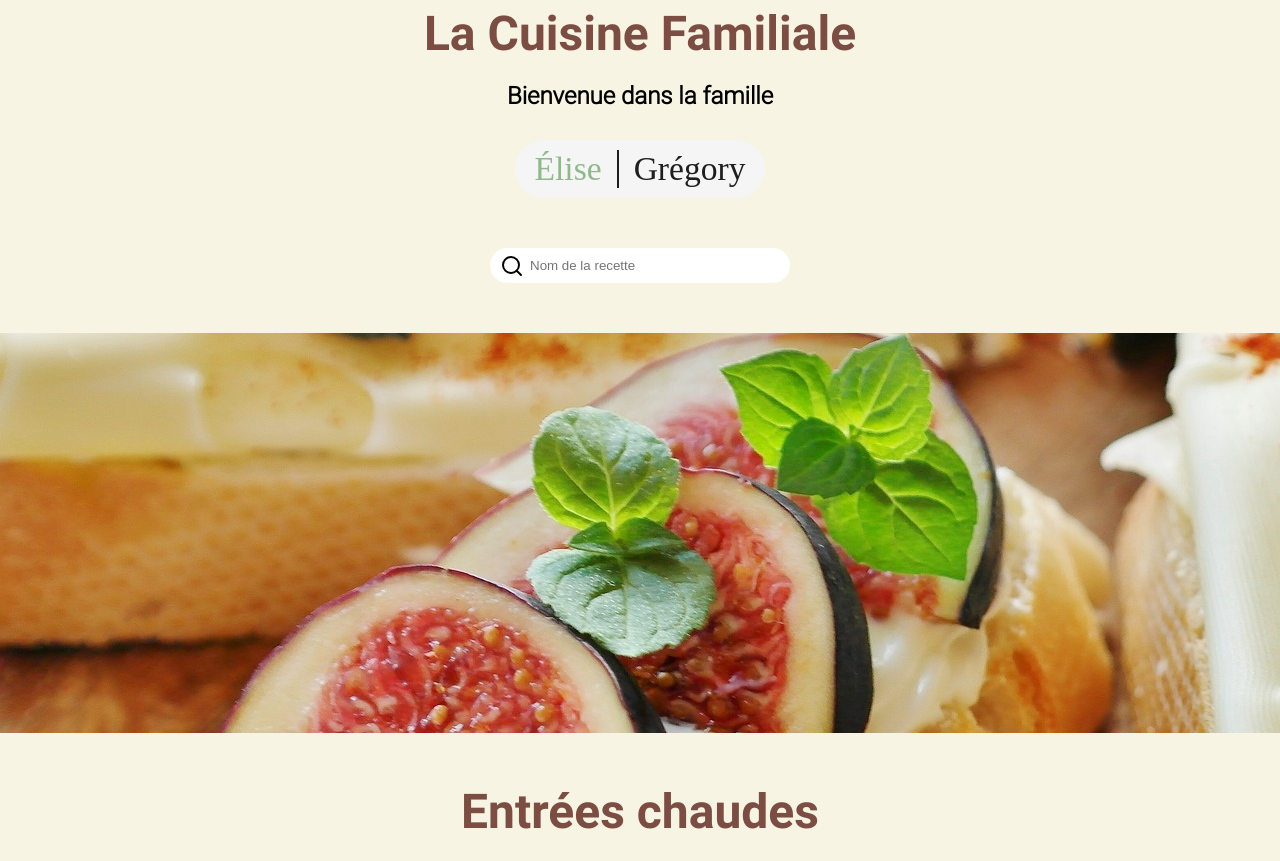
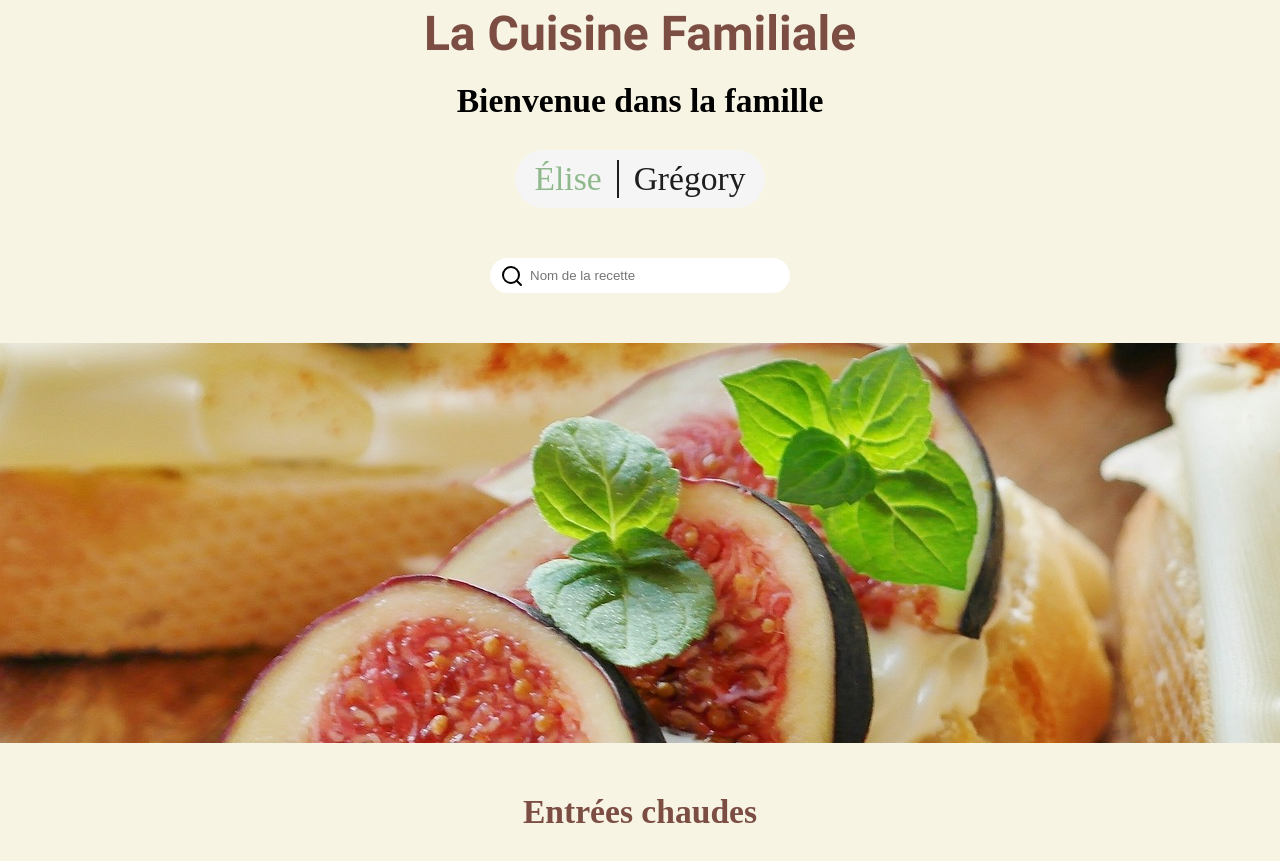
Before and after one commit to GregoryVDev/BlogCuisine, a PHP site: page /eliseentreechaude.php in a window 1280 px wide. Shown: the part 441-1302 px from the top of the page. Before the commit the page ends 1270 px from the top, so only its background shows below. Run offline with PHP 8.4, Linux system fonts and the light colour scheme; some web fonts are replaced.

Commit message:
Edited h1 by h2

```diff
--- a/src/css/entreeelise.css
+++ b/src/css/entreeelise.css
@@ -10,3 +10,8 @@
   height: 400px;
   margin-bottom: 50px;
 }
+
+h2 {
+  font-size: var(--fsize3);
+  font-family: var(--PlayRegular);
+}
--- a/src/eliseentreechaude.php
+++ b/src/eliseentreechaude.php
@@ -16,7 +16,7 @@
     <main>
         <section id="illustration-entree"></section>
         <section id="articles">
-            <h1>Entrées chaudes</h1>
+            <h2>Entrées chaudes</h2>
         </section>
     </main>
 
```
